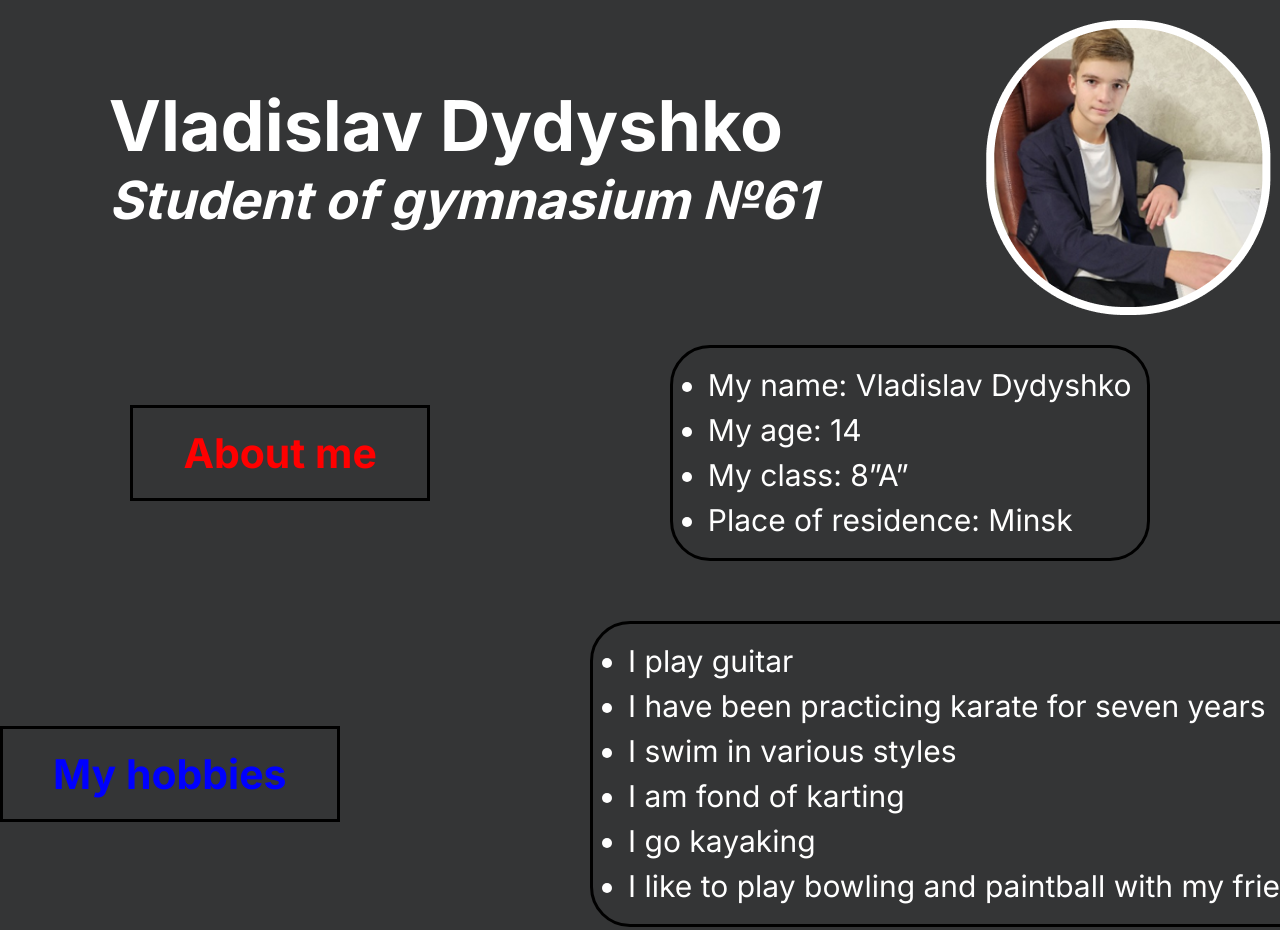
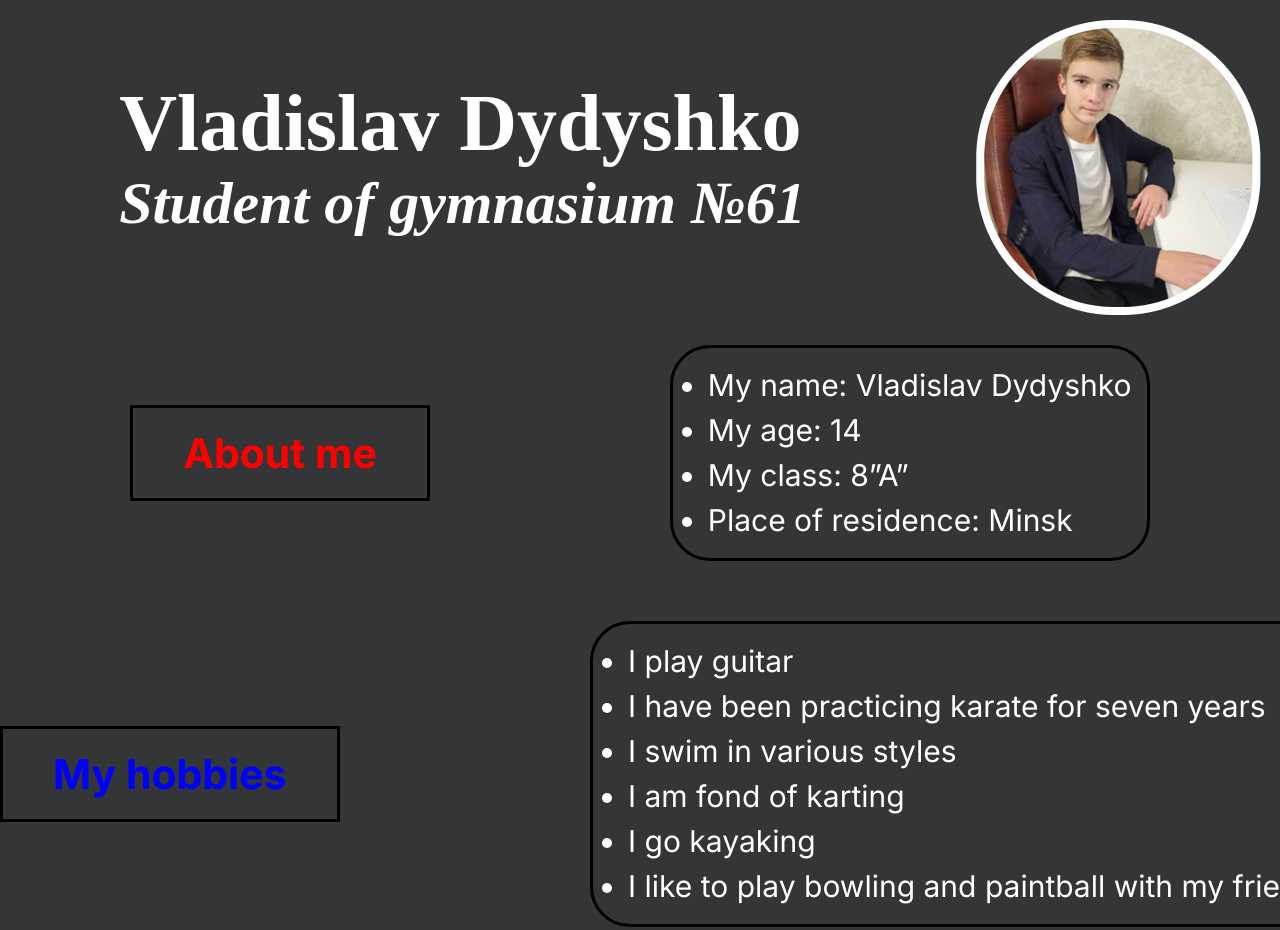
Before and after one commit to Dydyshko-Vladislav2009/Dydyshko_Vladislav_Portfolio, a plain HTML site: page index.html in a window 1280 px wide. Shown: the top 930 px of the page. Drawn offline with Linux system fonts and the light colour scheme.

Commit message:
font-family (aerox) and font-size

```diff
--- a/css/main.css
+++ b/css/main.css
@@ -8,8 +8,10 @@ body{
 
 /*header*/
 header{
+	font-size: 40px;
 	display: flex;
 	align-items: center;
+	font-family:"Aerox", "Times New Roman", "sans-serif";
 }
 h1, h2 {
 	color: white;
```
